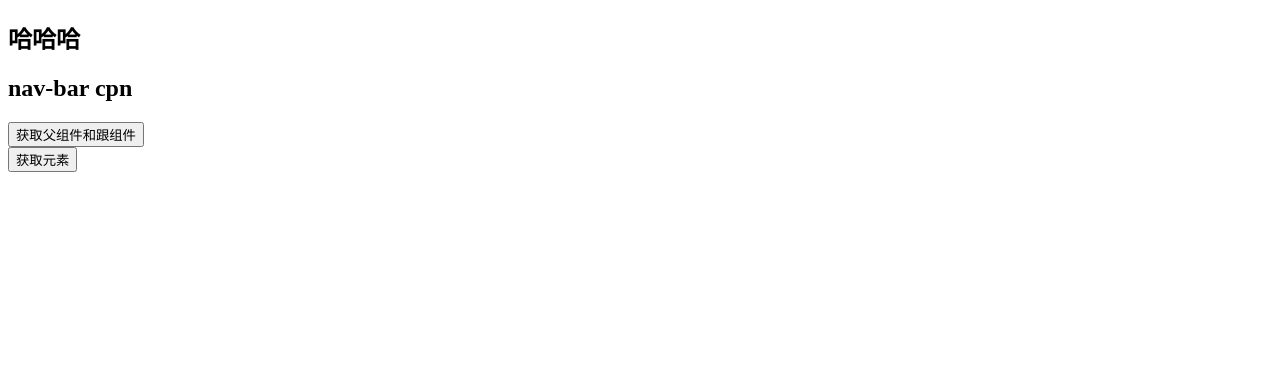
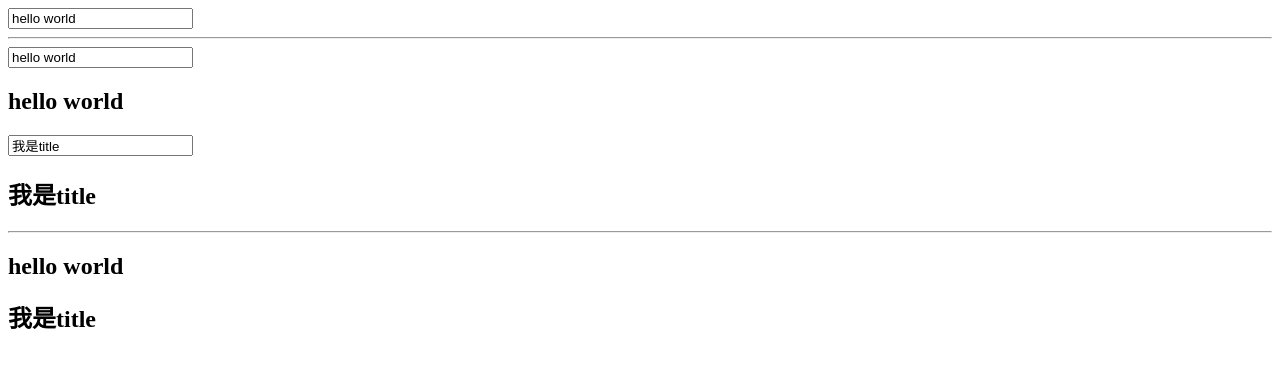
Before and after one commit to pangxueming/learnVue3, a Vue app in the folder 03.learn_component/: page / in a window 1280 px wide. Shown: the top 368 px of the page. Built offline with nearby package versions, Linux system fonts and the light colour scheme.

Commit message:
组件的v-model

```diff
--- /dev/null
+++ b/03.learn_component/src/15.组件的v-model/App.vue
@@ -0,0 +1,44 @@
+<template>
+  <div>
+    <!-- <input type="text" v-model="message" /> -->
+    <!-- <input
+      type="text"
+      :value="message"
+      @input="message = $event.target.value"
+    />
+    <h2>{{ message }}</h2> -->
+
+    <!-- 组件上使用v-model -->
+    <diy-input v-model="message"></diy-input>
+    <hr />
+    <!-- <diy-input :modelValue="message" :update:model-value="($event) => (message = $event)"></diy-input> -->
+
+    <!-- 多个props传递 -->
+    <diy-input-2 v-model:message="message" v-model:title="title"></diy-input-2>
+
+    <hr />
+    <h2>{{ message }}</h2>
+    <h2>{{ title }}</h2>
+  </div>
+</template>
+
+<script>
+import DiyInput from "./DiyInput.vue";
+import DiyInput2 from "./DiyInput2.vue";
+
+export default {
+  components: {
+    DiyInput,
+    DiyInput2,
+  },
+  data() {
+    return {
+      message: "hello world",
+      title: "我是title",
+    };
+  },
+};
+</script>
+
+<style scoped>
+</style>
--- /dev/null
+++ b/03.learn_component/src/15.组件的v-model/DiyInput.vue
@@ -0,0 +1,41 @@
+<template>
+  <div>
+    <!-- 1.手动修改 -->
+    <!-- <button @click="btnClick">clickEvent</button>
+    <h3>parent instace props message value is: {{modelValue}}</h3> -->
+
+    <!-- 2.通过input，原生绑定value，input事件修改值 -->
+    <!-- <input type="text" :value='modelValue' @input="btnClick"> -->
+
+    <!-- 3.v-model绑定到props是不对的 -->
+    <!-- <input type="text" v-model="modelValue" /> -->
+
+    <!-- 4.v-model绑定到计算属性，该计算属性的getter绑定返回props，setter触发emit事件，通知父组件更改props  -->
+    <input type="text" v-model="modelMessage" />
+  </div>
+</template>
+
+<script>
+export default {
+  props: ["modelValue"],
+  emits: ["update:modelValue"],
+  computed: {
+    modelMessage: {
+      get() {
+        return this.modelValue;
+      },
+      set(value) {
+        this.$emit("update:modelValue", value);
+      },
+    },
+  },
+  methods: {
+    btnClick(event) {
+      this.$emit("update:modelValue", event.target.value);
+    },
+  },
+};
+</script>
+
+<style scoped>
+</style>
--- /dev/null
+++ b/03.learn_component/src/15.组件的v-model/DiyInput2.vue
@@ -0,0 +1,38 @@
+<template>
+  <div>
+    <input type="text" v-model="modelMessage" />
+    <h2>{{message}}</h2>
+
+    <input type="text" v-model="modelTitle" />
+    <h2>{{title}}</h2>
+  </div>
+</template>
+
+<script>
+export default {
+  props: ["message",'title'],
+  emits: ["update:message", 'update:title'],
+  computed: {
+    modelMessage: {
+      get() {
+        return this.message;
+      },
+      set(value) {
+        this.$emit("update:message", value);
+      },
+    },
+
+    modelTitle: {
+      get() {
+        return this.title
+      },
+      set(value) {
+        this.$emit('update:title', value)
+      }
+    }
+  }
+};
+</script>
+
+<style scoped>
+</style>
--- a/03.learn_component/src/main.js
+++ b/03.learn_component/src/main.js
@@ -1,6 +1,6 @@
 import { createApp } from 'vue'
 import './style/index.css'
-import App from './13.引入元素和组件/App.vue'
+import App from './15.组件的v-model/App.vue'
 // import { sum } from './12.异步组件的使用/utils/match'
 
 const app = createApp(App)
```
